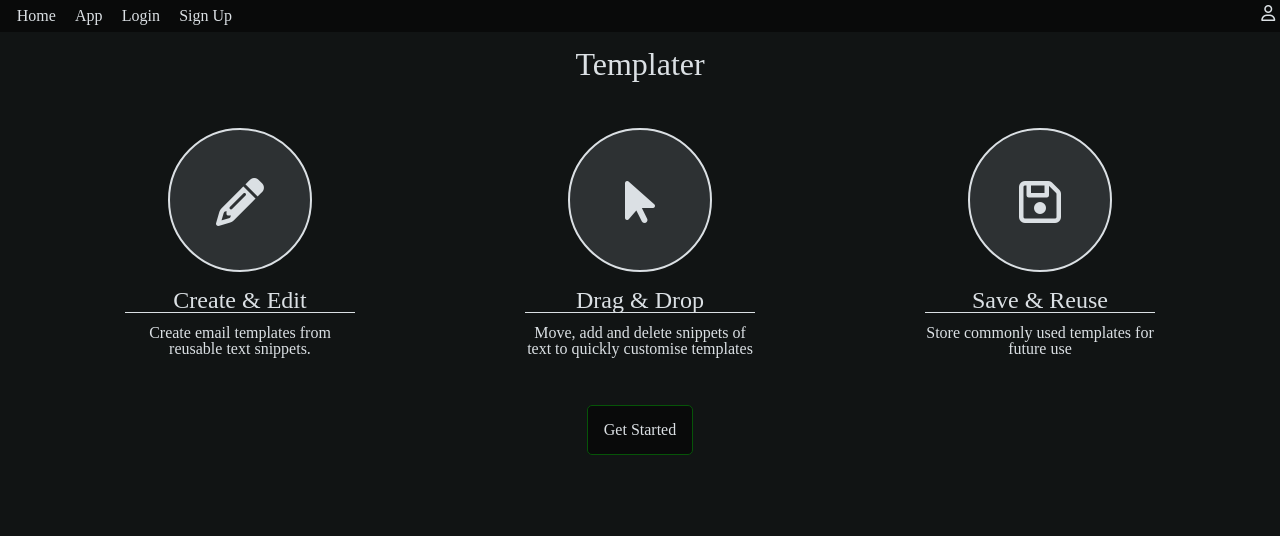
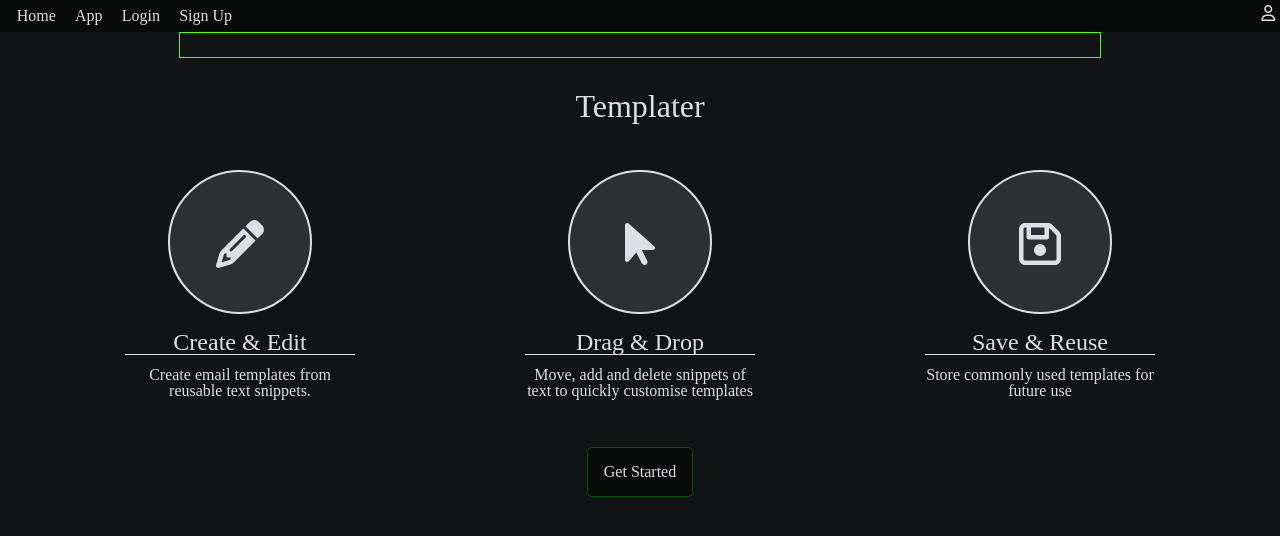
Before and after one commit to lucas-j-k/React-Drag-and-Drop-Templater, a React (Create React App) app: page / in a window 1280 px wide. Shown: the top 536 px of the page. Built offline with nearby package versions, Linux system fonts and the light colour scheme; no server answers.

Commit message:
Added functionality to the flashbar component so it wipes the message after a short time, based on a set timeout function call

```diff
--- a/src/App.js
+++ b/src/App.js
@@ -31,6 +31,7 @@ class App extends Component {
       clipboard:"Test clipboard!",
       composerContents: [],
       showModal: false,
+      flash:null,
       form: null,
       currentlyEditing: {
         id: "",
@@ -40,6 +41,7 @@ class App extends Component {
     }
     this.displayModal = this.displayModal.bind(this);
     this.hideModal = this.hideModal.bind(this);
+    this.flash = this.flash.bind(this);
     this.deleteSnippetFromComposer = this.deleteSnippetFromComposer.bind(this);
     this.updateComposerContents = this.updateComposerContents.bind(this);
     this.clearComposer = this.clearComposer.bind(this);
@@ -59,6 +61,7 @@ class App extends Component {
 
   componentDidMount(){
     console.log("Component did mount");
+    //TODO - change so we import from a javascript import rather than a json file.]
     axios.get("data/templates.json")
       .then((response)=>{
         let templateArray = response.data.map((record)=>{
@@ -119,7 +122,8 @@ class App extends Component {
     let updatedClipboard = this.updateClipboard(updatedComposerContents);
     this.setState({
       composerContents: updatedComposerContents,
-      clipboard: updatedClipboard
+      clipboard: updatedClipboard,
+      flash: "Template added"
     });
   }
 
@@ -157,8 +161,16 @@ class App extends Component {
   clearComposer(){
     this.setState({
       composerContents: [],
-      clipboard: " "
+      clipboard: " ",
+      flash: "Cleared"
     })
+  }
+
+  //Add a flash message to the state, so we can pass it into the flashbar component.
+  flash(message){
+    this.setState({
+      flash:message
+    });
   }
 
   render() {
@@ -191,12 +203,12 @@ class App extends Component {
     return (
       <div className="App app-container">
         <Header user={this.state.user} />
-        <FlashBar message={"Flash messages go in here"} />
+        <FlashBar message={this.state.flash} />
         <Switch>
           <Route exact path='/' component={Homepage} />
           <Route path='/app' render={() => (
             <div className="app-wrapper">
-              <ControlBar clearComposer={this.clearComposer} openCreateTemplateForm={this.openCreateForm} clipboard={this.state.clipboard} />
+              <ControlBar clearComposer={this.clearComposer} openCreateTemplateForm={this.openCreateForm} clipboard={this.state.clipboard} flash={this.flash} />
               <div className="interface-wrapper">
                 <ComposerPanel
                   clipboard={this.state.clipboard}
--- a/src/components/control-bar.js
+++ b/src/components/control-bar.js
@@ -7,10 +7,20 @@ class ControlBar extends Component {
     super(props)
     this.handleClearClick = this.handleClearClick.bind(this);
     this.openCreateTemplateForm = this.openCreateTemplateForm.bind(this);
+    this.handleCopy = this.handleCopy.bind(this);
   }
 
   handleClearClick(e){
     this.props.clearComposer();
+  }
+
+  handleCopy(result, message){
+    if(result){
+      this.props.flash(message);
+    } else {
+      this.props.flash("Copy failed");
+    }
+
   }
 
 
@@ -25,7 +35,7 @@ class ControlBar extends Component {
         <div className="control-bar__button-tray">
           <div className="control-bar__composer-buttons">
 
-            <CopyToClipboard text={this.props.clipboard}>
+            <CopyToClipboard text={this.props.clipboard} onCopy={(text, result) => {this.handleCopy(result, "Copied")}}>
               <div className="icon-button button button--positive control-bar__button">
                 <span className="icon-button__text">Copy</span>
                 <span className="icon-button__icon-wrapper icon-button__icon-wrapper--positive">
--- a/src/components/flash-bar.js
+++ b/src/components/flash-bar.js
@@ -1,12 +1,31 @@
 import React, { Component } from 'react';
 
 class FlashBar extends Component {
+
+  constructor(props){
+    super(props);
+    this.state= {
+      message: this.props.message
+    }
+  }
+
+  componentWillReceiveProps(nextProps){
+    this.setState({
+      message: nextProps.message
+    });
+    window.setTimeout(()=>{
+      this.setState({
+        message:null
+      })
+    }, 2500);
+  }
+
   render(){
     return (
       <div className="flash-messages__container">
         <div className="flash-messages__message">
           <p className="flash-message__message-text flash-message__message--positive">
-            {this.props.message}
+            {this.state.message}
           </p>
         </div>
       </div>
--- a/src/index.css
+++ b/src/index.css
@@ -136,7 +136,6 @@ body {
 
 .flash-messages__container {
   width:100%;
-  display:none;
   margin-bottom: 1em;
 }
 
```
